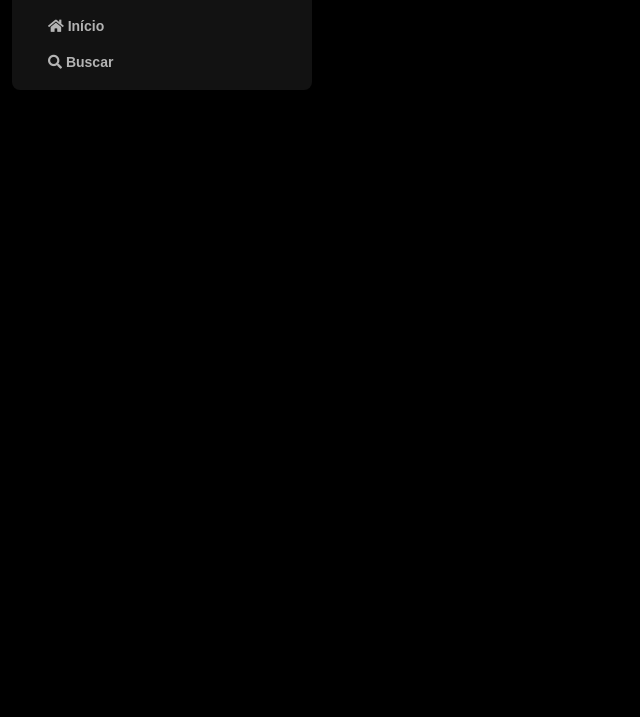
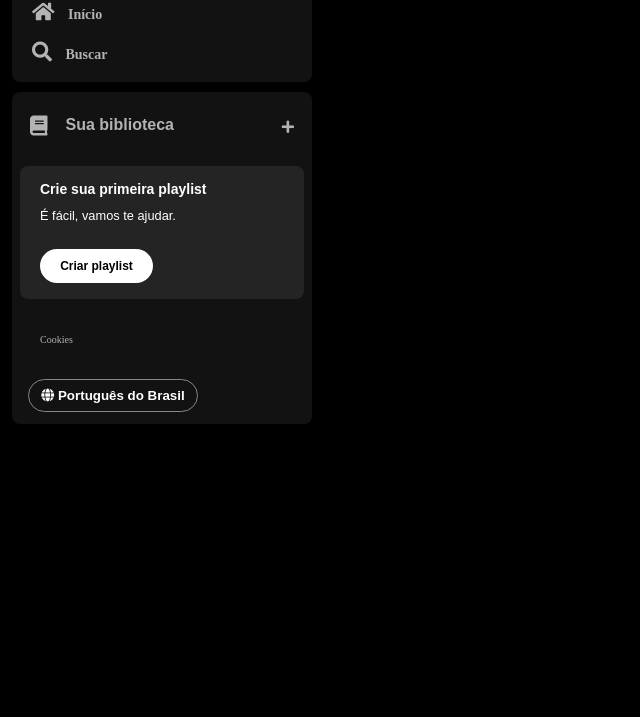
Before and after one commit to edsontucurui/FrontEnd_Spotify, a plain HTML site: page index.html in a window 1280 px wide. Shown: the part 83-800 px from the top of the page, without its empty margins (0-640 px from the left). Drawn offline with Linux system fonts and the light colour scheme; files that its build step writes are made by us from their sources.

Commit message:
Inclusão bloco sua biblioteca no menu lateral

```diff
--- a/index.html
+++ b/index.html
@@ -8,18 +8,12 @@
     <link rel="stylesheet" href="src/styles/reset.css" />
     <link rel="stylesheet" href="styles.css">
 
-
     <link rel="stylesheet" href="https://use.fontawesome.com/releases/v5.15.4/css/solid.css"
     integrity="sha384-Tv5i09RULyHKMwX0E8wJUqSOaXlyu3SQxORObAI08iUwIalMmN5L6AvlPX2LMoSE" crossorigin="anonymous" />
   <link rel="stylesheet" href="https://use.fontawesome.com/releases/v5.15.4/css/fontawesome.css"
     integrity="sha384-jLKHWM3JRmfMU0A5x5AkjWkw/EYfGUAGagvnfryNV3F9VqM98XiIH7VBGVoxVSc7" crossorigin="anonymous" />
 
 </head>
-
-
-
-
-
 
 <body>
     <div class="sidebar">
@@ -45,5 +39,38 @@
           </ul>
         </nav>
 
+        <div class="library">
+          <div class="library__content">
+            <button class="library__button">
+              <span class="fa fas fa-book"></span>
+              <span>Sua biblioteca</span>
+            </button>
+            <span class="fa fa-plus"></span>
+          </div>
+
+          <section class="section-playlist">
+            <div class="section-playlist__content">
+              <span class="text title">Crie sua primeira playlist</span>
+              <span class="text subtitle">É fácil, vamos te ajudar.</span>
+              <button class="section-playlist__button">
+                <span>Criar playlist</span>
+              </button>
+            </div>
+          </section>
+
+          <div class="cookies">
+            <a href="">Cookies</a>
+          </div>
+
+          <div class="languages">
+            <button class="languages__button">
+              <span class="fa fa-globe"></span>
+              <span>Português do Brasil</span>
+            </button>
+          </div>
+        </div>
+
+      </div>
+
 </body>
 </html>
--- a/styles.css
+++ b/styles.css
@@ -2,47 +2,188 @@ body {
     background-color: black;
     color: #ffff;
 }
-
 .sidebar {
     position: fixed;
+    left: 0;
     top: 0;
-    left: 0;
     bottom: 0;
-    padding: 12px;
-    width: 300px;
+    width: 18.75rem; /* 300px para rem */
+    background-color: #000000;
+    padding: 0.75rem; /* 12px para rem */
+}
+
+.sidebar .logo {
+    background-color: #121212;
+    display: flex;
+    border-radius: 0.5rem; /* 8px para rem */
+    padding: 1rem 0 0 1rem; /* 16px, 0, 0, 16px para rem */
+}
+
+.sidebar .logo img {
+    width: 5rem; /* 80px para rem */
 }
 
 .sidebar__navigation {
     background-color: #121212;
-    border-radius: 8px;
-    padding: 16px 0 0 16px;
-}
-
-.sidebar__navigation .logo {
-    background-color: #121212;
-    display: flex;
-    border-radius: 8px;
-    padding: 16px 0 0 16px;
-}
-
-.sidebar__navigation .logo img {
-    width: 80px;
+    border-radius: 0.5rem; /* 8px para rem */
+    cursor: pointer;
 }
 
 .sidebar nav ul {
-    margin-top: 20px;
-    padding: 0 20px 10px 20px;
+    list-style: none;
+    margin-top: 1.25rem; /* 20px para rem */
+    padding: 0 1.25rem 0.625rem 1.25rem; /* 0, 20px, 10px, 20px para rem */
 }
 
-.sidebar ul li {
-    padding: 10px 0;
-    list-style-type: none;
+.sidebar nav ul li {
+    padding: 0.625rem 0; /* 10px, 0 para rem */
 }
 
 .sidebar nav ul li a {
     color: #b3b3b3;
     text-decoration: none;
     font-weight: 600;
-    font-size: 14px;
+    font-size: 0.875rem; /* 14px para rem */
+}
+
+.sidebar nav ul li .fa {
+    font-size: 1.25rem; /* 20px para rem */
+    margin-right: 0.625rem; /* 10px para rem */
+    font-weight: 300;
+}
+
+.sidebar nav ul li a:hover {
+    color: #ffffff;
+}
+
+.library {
+    background-color: #121212;
+    border-radius: 0.5rem; /* 8px para rem */
+    display: flex;
+    justify-content: space-between;
+    min-block-size: 2.5rem; /* 40px para rem */
+    padding: 0.25rem 0.5rem; /* 4px, 8px para rem */
+    color: #b3b3b3;
+    font-weight: 600;
+    font-size: 0.875rem; /* 14px para rem */
+    margin-top: 0.625rem; /* 10px para rem */
+    flex-direction: column;
+}
+
+.library .library__button {
+    margin-right: 0.625rem; /* 10px para rem */
+    color: #b3b3b3;
+    background-color: transparent;
+    border: 0;
+    font-size: 1rem;
+    font-weight: 700;
+    font-family: 'Montserrat', sans-serif;
+    text-align: center;
+    text-decoration: none;
+    text-transform: none;
+    padding: 1.25rem 0.625rem; /* 20px, 10px para rem */
+    display: flex;
+}
+
+.library .library__button .fa {
+    font-size: 1.25rem; /* 20px para rem */
+    margin-right: 0.625rem; /* 10px para rem */
+    font-weight: 300;
+    padding-right: 0.5rem; /* 8px para rem */
+}
+
+.library__content {
+    display: flex;
+    justify-content: space-between;
+}
+
+.library .library__content .fa-plus {
+    margin: 1.5rem 0.625rem; /* 24px, 10px para rem */
+}
+
+.section-playlist {
+    background-color: #242424;
+    align-items: flex-start;
+    border-radius: 0.5rem; /* 8px para rem */
+    gap: 1.25rem; /* 20px para rem */
+    display: flex;
+    justify-content: space-between;
+    min-block-size: 2.5rem; /* 40px para rem */
+    color: #b3b3b3;
+    font-weight: 600;
+    font-size: 0.875rem; /* 14px para rem */
+    margin: 0.5rem 0;
+    padding: 1rem 1.25rem; /* 16px, 20px para rem */
+}
+
+.section-playlist .section-playlist__content {
+    display: flex;
+    flex-direction: column;
+}
+
+.section-playlist__content .text {
+    padding-bottom: 0.875rem; /* 14px para rem */
+    color: #fff;
     font-family: "DM Sans", sans-serif;
 }
+
+.section-playlist__content .title {
+    font-weight: 700;
+}
+
+.section-playlist__content .subtitle {
+    font-weight: 500;
+    font-size: 0.8rem;
+
+}
+
+
+
+.section-playlist__content .section-playlist__button {
+    display: flex;
+    justify-content: center;
+    background-color: #fff;
+    color: #000;
+    border-radius: 20px;
+    font-size: 12px;
+    font-weight: 700;
+    font-family: "DM Sans", sans-serif;
+    text-decoration: none;
+    text-transform: none;
+    padding: 10px;
+    margin-top: 12px;
+    border: 0;
+    width: 113px;
+
+}
+
+.sidebar .cookies {
+    margin: 25px 20px;
+}
+
+.sidebar .cookies a {
+    color: #b3b3b3;
+    font-weight: 500;
+    font-size: 10px;
+    text-decoration: none;
+
+}
+
+.sidebar .cookies a:hover{
+    text-decoration: underline;
+}
+
+
+.languages .languages__button{
+    align-items: center;
+    background-color: transparent;
+    border: 1px solid #878787;
+    color: #fff;
+    font-weight: bold;
+    cursor: pointer;
+    width: 170px;
+    margin: 8px;
+    padding: 8px;
+    border-radius: 20px;
+
+}
```
